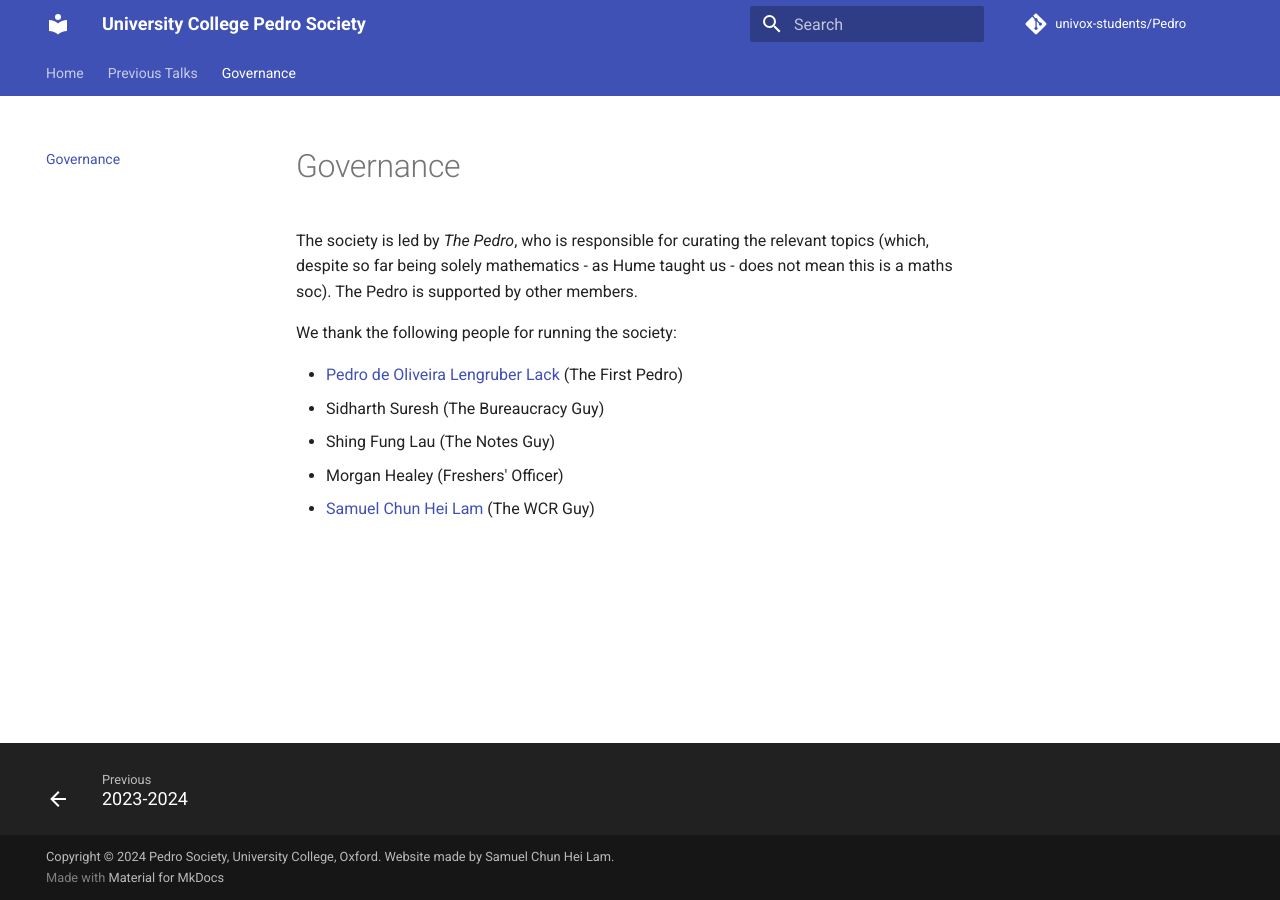
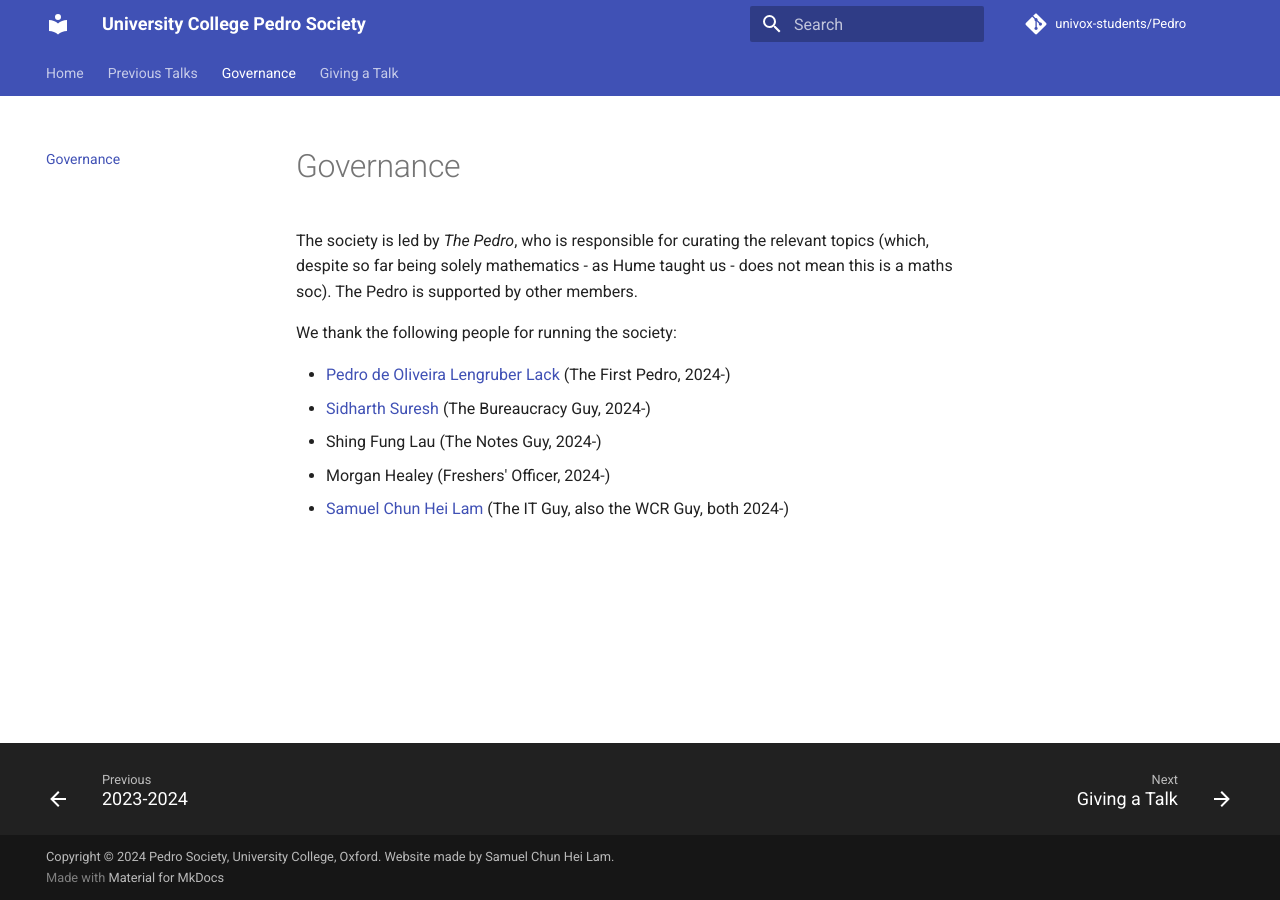
Before and after one commit to univox-students/Pedro, an MkDocs documentation site: the page built from docs/governance.md, in a window 1280 px wide. Built offline with MkDocs 1.6.1 and Material for MkDocs 9.7.7, drawn with Linux system fonts in a browser that asks for light colours; comment, search, counter and statistics services are not loaded.

Commit message:
How to give a talk, Pedro?

```diff
--- a/docs/governance.md
+++ b/docs/governance.md
@@ -3,8 +3,8 @@
 
 We thank the following people for running the society:
 
-- [Pedro de Oliveira Lengruber Lack](mailto:pedro.lack@univ.ox.ac.uk) (The First Pedro)
-- Sidharth Suresh (The Bureaucracy Guy)
-- Shing Fung Lau (The Notes Guy)
-- Morgan Healey (Freshers' Officer)
-- [Samuel Chun Hei Lam](https://wcr.univ.ox.ac.uk/profile/Samuel-CHLam) (The WCR Guy)
+- [Pedro de Oliveira Lengruber Lack](mailto:pedro.lack@univ.ox.ac.uk) (The First Pedro, 2024-)
+- [Sidharth Suresh](mailto:sidharth.puthiyedathusuresh@univ.ox.ac.uk) (The Bureaucracy Guy, 2024-)
+- Shing Fung Lau (The Notes Guy, 2024-)
+- Morgan Healey (Freshers' Officer, 2024-)
+- [Samuel Chun Hei Lam](https://wcr.univ.ox.ac.uk/profile/Samuel-CHLam) (The IT Guy, also the WCR Guy, both 2024-)
--- a/mkdocs.yml
+++ b/mkdocs.yml
@@ -15,6 +15,8 @@
   - Previous Talks:
     - 2023-2024: prev_talks/2324.md
   - Governance: governance.md
+  - Giving a Talk: giving_a_talk.md
+
 
 theme:
   name: material
```
Also changed, not shown: docs/giving_a_talk.md (added, +103 -0 lines), docs/index.md (+4 -2 lines), 1 other file.
